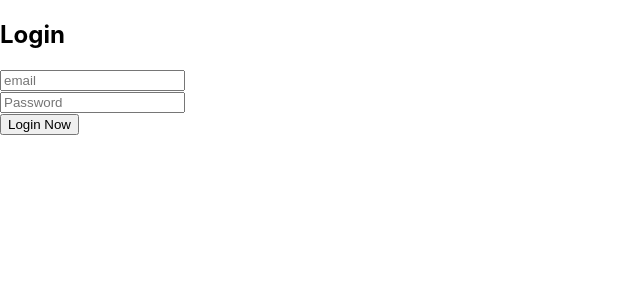
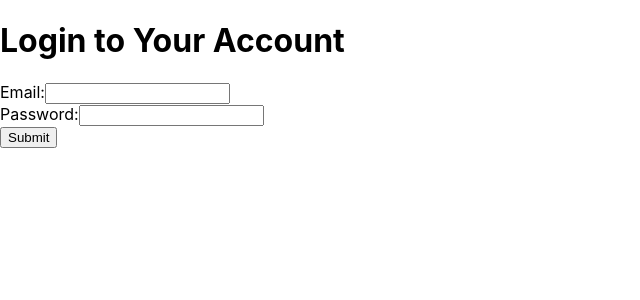
Before and after one commit to jeffdoeswork/Flask-React_Demo, a React (Create React App) app in the folder frontend/: page /login in a window 1280 px wide. Shown: the top 300 px of the page, without its empty margins (0-640 px from the left). Built offline with nearby package versions, Linux system fonts and the light colour scheme.

Commit message:
virtual desktop cookie still doesn't work

```diff
--- a/frontend/src/pages/LoginPage.js
+++ b/frontend/src/pages/LoginPage.js
@@ -1,65 +1,60 @@
-import { useState } from 'react';
+import React, {useState} from 'react'
+import httpClient from '../httpClient';
 
 
 const LoginPage = () => {
-    const [email, setemail] = useState('')
-    const [password, setPassword] = useState('')
+  const [email, setEmail] = useState("");
+  const [password, setPassword] = useState("");
 
-    const onSubmitClick = (e)=>{
-      e.preventDefault()
-      console.log("You pressed login")
-      let opts = {
-        'email': email,
-        'password': password
+  const logInUser = async () => {
+    console.log(email, password)
+
+    try {
+      const resp = await httpClient.post(`http://127.0.0.1:5000/login`, {
+        email,
+        password,
+      }, {withCredentials: true})
+      .then((response) => {
+        if (response.data.username) {
+          localStorage.setItem("user", JSON.stringify(response.data));
         }
-      console.log(opts)
-      fetch('http://127.0.0.1:5000/login', {
-        method: 'post',
-        body: JSON.stringify(opts)
-      }).then(r => r.json())
-        .then(token => {
-          if (token.access_token){
-            console.log(token)
+        return response.data;
+      });
+      fetch(resp, {
+        credentials: 'include'
+        })
+      //window.location.href = "/test";
+    } catch (error) {
+     if (error.response.status === 401) {
+      alert("Invalid credentials");
     }
-          else {
-            console.log("Please type in correct email/password")
   }
-        })
-    }
-
-    const handleemailChange = (e) => {
-      setemail(e.target.value)
-    }
-
-    const handlePasswordChange = (e) => {
-      setPassword(e.target.value)
-    }
+  };
 
   return (
     <div>
-        <h2>Login</h2>
-        <form action="#">
+      <h1>Login to Your Account</h1>
+      <form>
         <div>
-            <input type="text"
-              placeholder="email"
-              onChange={handleemailChange}
+          <lable>Email:</lable>
+          <input
+            type="text"
             value={email}
-            />
+            onChange={(e) => setEmail(e.target.value)}
+            id="" />
         </div>
         <div>
+          <lable>Password:</lable>
           <input
             type="password"
-              placeholder="Password"
-              onChange={handlePasswordChange}
             value={password}
-            />
+            onChange={(e) => setPassword(e.target.value)}
+            id="" />
         </div>
-          <button onClick={onSubmitClick} type="submit">
-            Login Now
-          </button>
+        <button type="button" onClick={() => logInUser()}>Submit</button>
       </form>
     </div>
   )
-  };
+}
 
 export default LoginPage;
--- a/frontend/src/pages/Test.js
+++ b/frontend/src/pages/Test.js
@@ -1,9 +1,24 @@
-import React from 'react'
+import React, {useState, useEffect} from 'react';
 import axios from 'axios';
+import httpClient from '../httpClient';
 
 const Test = () => {
+  const [user, setUser] = useState({
+    email : ""
+  });
 
-  //const testdata = axios.get(`http://127.0.0.1:5000/test`)
+  useEffect(() => {
+    (async () => {
+      //try {
+        const resp = await httpClient.get(`http://127.0.0.1:5000/test`);
+
+        setUser(resp.data);
+      //} catch (error) {
+      //  console.log("Not Authenticated");
+      //}
+    })();
+  }, []);
+
 
 
   return (
```
Also changed, not shown: 1 other file (tests, documents, lock files or other folders). Lines whose indentation alone changed are shown as unchanged.
